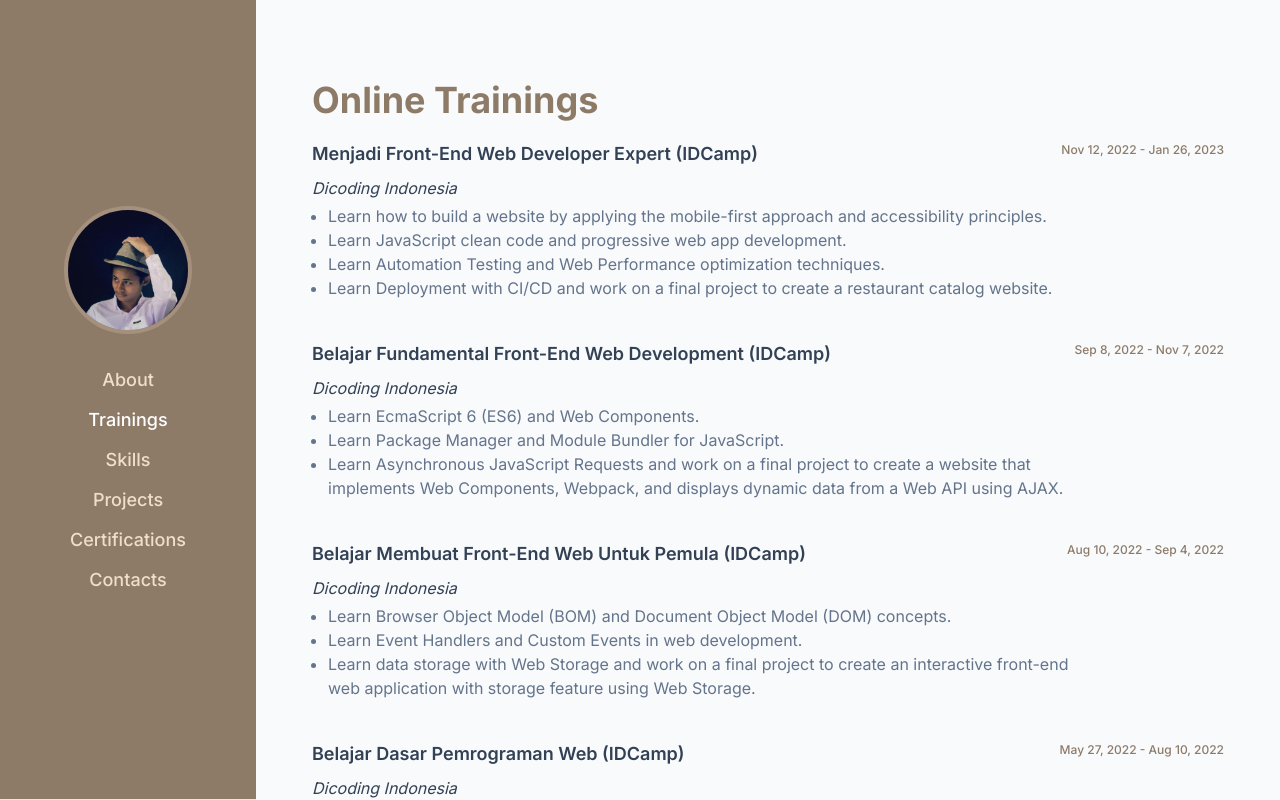
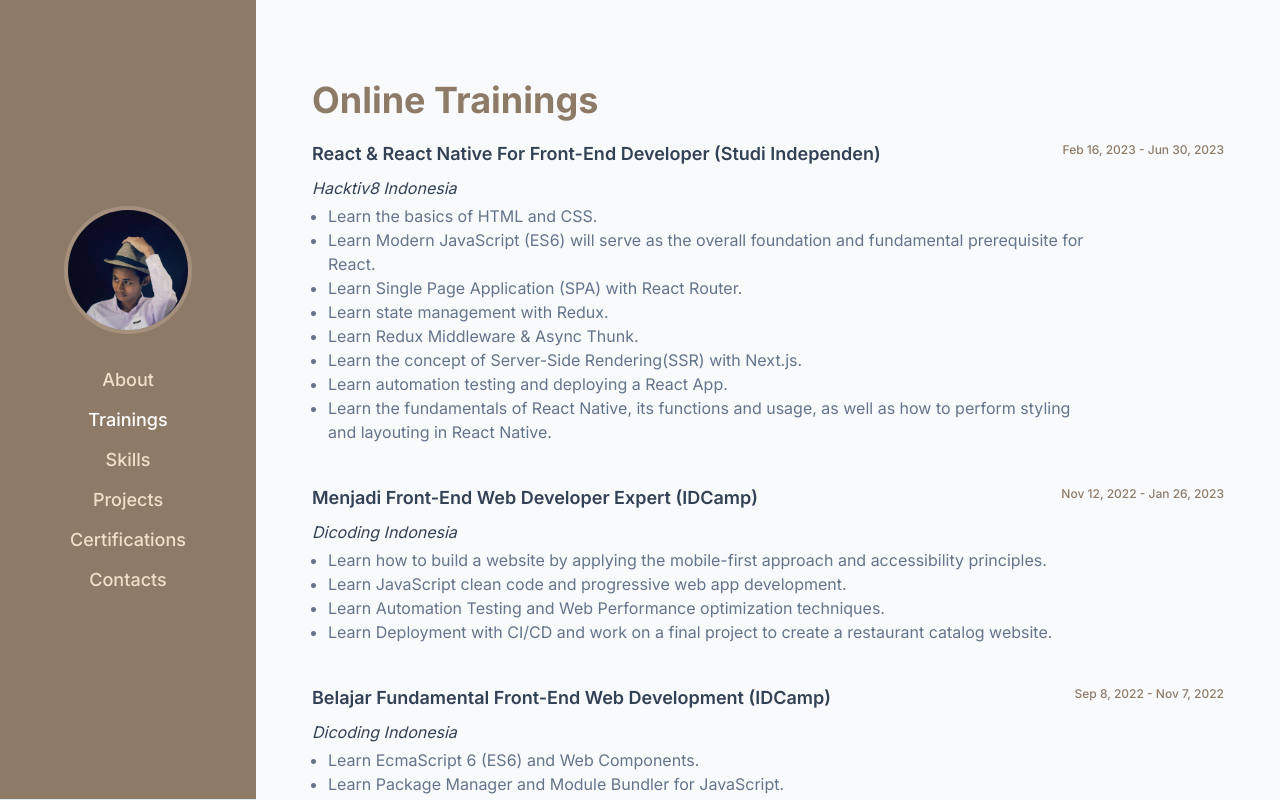
Before and after one commit to ekialfani/portfolio, a React (Create React App) app: page /trainings in a window 1280 px wide. Built offline with nearby package versions, Linux system fonts and the light colour scheme.

Commit message:
update: trainings

```diff
--- a/src/pages/Trainings.js
+++ b/src/pages/Trainings.js
@@ -5,6 +5,52 @@
         className="capitalize text-3xl md:text-4xl 2xl:text-6xl font-bold mt-24 mb-4 md:mt-10 md:mb-5 2xl:mb-8 text-custom-shadow">
         online trainings
       </h2>
+
+      <div
+        className="w-full mb-10">
+          <div
+            className="flex items-center justify-between flex-wrap gap-x-5 gap-y-1">
+            <h3
+              className="text-base md:text-lg capitalize font-semibold text-slate-700">
+              react & react native for front-end developer (studi independen)
+            </h3>
+            <span
+              className="text-xs text-custom-shadow font-medium mb-2">
+              Feb 16, 2023 - Jun 30, 2023
+            </span>
+          </div>
+        <h4
+          className="capitalize text-sm md:text-base italic text-slate-700 mb-1 mt-2">
+          hacktiv8 indonesia
+        </h4>
+        <ul
+          className="text-sm leading-relaxed md:text-base list-disc ml-3 md:ml-4 text-slate-500 md:max-w-3xl">
+          <li>
+            Learn the basics of HTML and CSS.
+          </li>
+          <li>
+            Learn Modern JavaScript (ES6) will serve as the overall foundation and fundamental prerequisite for React.
+          </li>
+          <li>
+            Learn Single Page Application (SPA) with React Router.
+          </li>
+          <li>
+            Learn state management with Redux.
+          </li>
+          <li>
+            Learn Redux Middleware & Async Thunk.
+          </li>
+          <li>
+            Learn the concept of Server-Side Rendering(SSR) with Next.js.
+          </li>
+          <li>
+            Learn automation testing and deploying a React App.
+          </li>
+          <li>
+            Learn the fundamentals of React Native, its functions and usage, as well as how to perform styling and layouting in React Native.
+          </li>
+        </ul>
+      </div>
 
       <div
         className="w-full mb-10">
```
